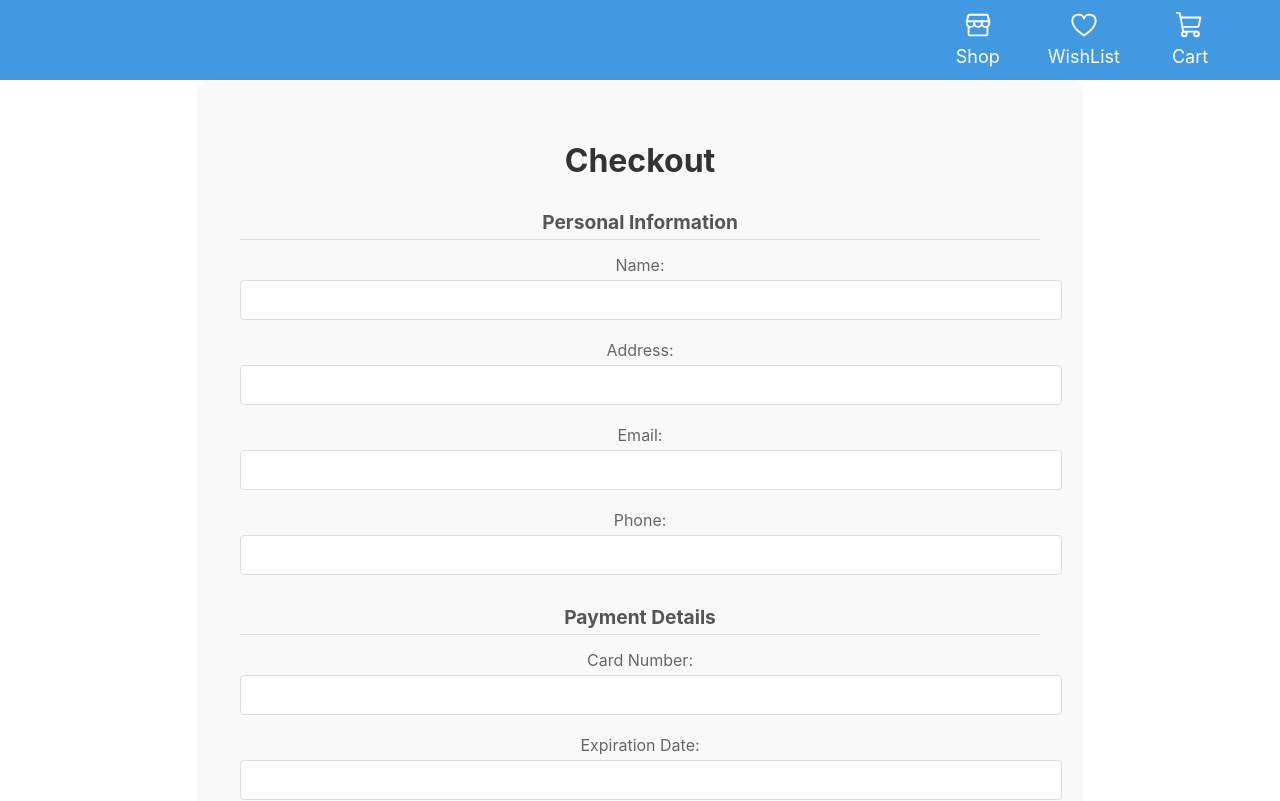
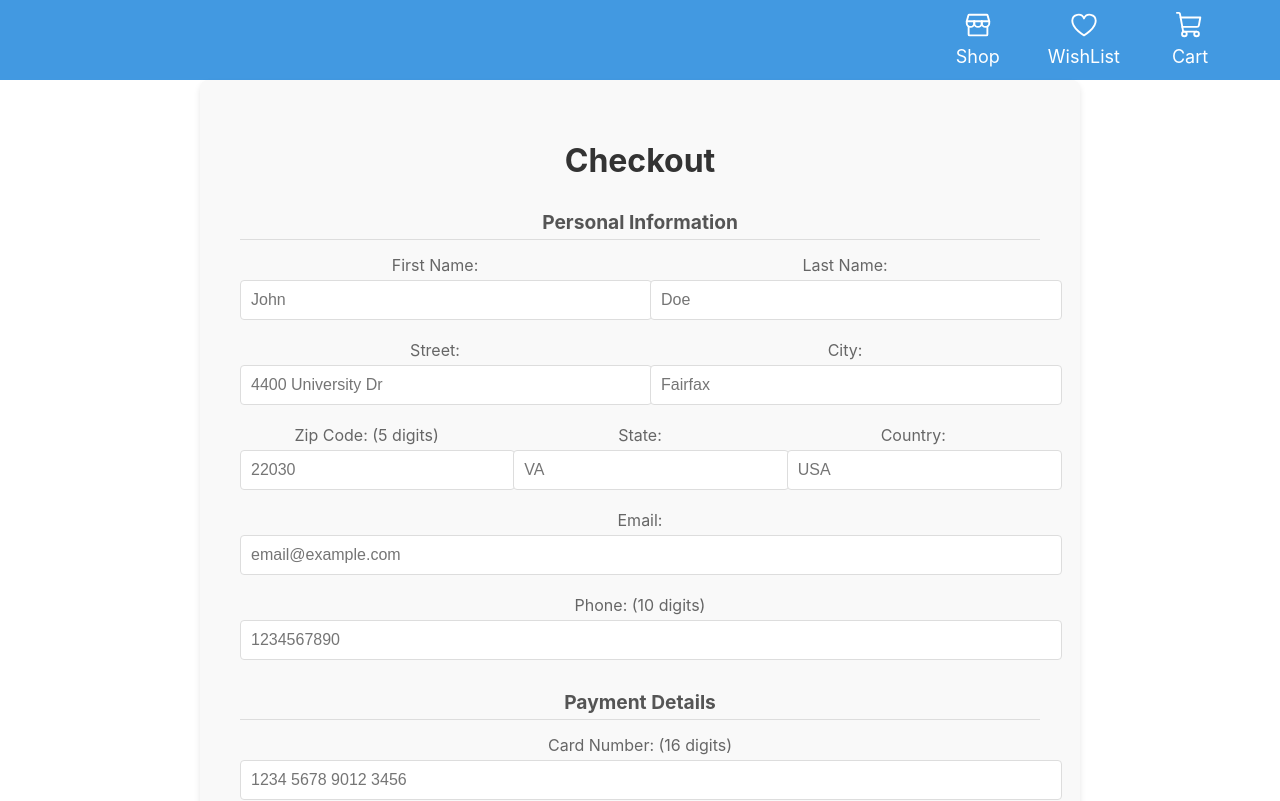
Before and after one commit to PrinceKarma/fad-products-v5, a React (Create React App) app: page /checkout in a window 1280 px wide. Shown: the top 801 px of the page. Built offline with nearby package versions, Linux system fonts and the light colour scheme.

Commit message:
Updated layout and added data validation in checkout page

```diff
--- a/src/pages/checkout/checkout.css
+++ b/src/pages/checkout/checkout.css
@@ -1,4 +1,4 @@
-.checkout-container {
+  .checkout-container {
     max-width: 800px;
     margin: 0 auto;
     padding: 40px;
@@ -25,7 +25,13 @@
     padding-bottom: 5px;
   }
 
+  .form-row {
+    display: flex;
+    gap: 20px;
+  }
+
   .form-group {
+    flex: 1;
     margin-bottom: 20px;
   }
 
--- a/src/pages/checkout/checkout.jsx
+++ b/src/pages/checkout/checkout.jsx
@@ -14,8 +14,13 @@ export const Checkout = () => {
   };
 
   const [formData, setFormData] = useState({
-    name: '',
-    address: '',
+    firstName: '',
+    lastName: '',
+    street: '',
+    city: '',
+    state: '',
+    zip: '',
+    country: '',
     email: '',
     phone: '',
     cardNumber: '',
@@ -27,31 +32,64 @@ export const Checkout = () => {
   const [errors, setErrors] = useState({});
   const [isSubmitted, setIsSubmitted] = useState(false);
 
+  // Format input values
+  const formatValue = (name, value) => {
+    switch (name) {
+      case 'firstName':
+      case 'lastName':
+      case 'city':
+      case 'state':
+      case 'country':
+        return value.replace(/[^a-zA-Z\s]/g, '');
+      case 'zip':
+        return value.replace(/\D/g, '').slice(0, 5);
+      case 'cardNumber':
+        const numbers = value.replace(/\D/g, '');
+        const groups = numbers.match(/.{1,4}/g) || [];
+        return groups.join(' ').substr(0, 19);
+      case 'expirationDate':
+        const expNumbers = value.replace(/\D/g, '');
+        if (expNumbers.length >= 2) {
+          return expNumbers.substr(0, 2) + (expNumbers.length > 2 ? '/' + expNumbers.substr(2, 2) : '');
+        }
+        return expNumbers;
+      case 'cvv':
+        return value.replace(/\D/g, '').substr(0, 3);
+      case 'phone':
+        const phoneNum = value.replace(/\D/g, '').substr(0, 10);
+        return phoneNum;
+      default:
+        return value;
+    }
+  };
+
   const handleInputChange = (e) => {
     const { name, value } = e.target;
-    setFormData({ ...formData, [name]: value });
-  };
+    const formattedValue = formatValue(name, value);
+    setFormData({ ...formData, [name]: formattedValue });
 
-  const calculateTotal = () => {
-    const subtotal = getTotalCartAmount();
-    const shippingCost = SHIPPING_COSTS[formData.shippingSpeed].price;
-    return (subtotal + shippingCost).toFixed(2);
-  };
-
-  const formatPrice = (price) => {
-    return Number(price).toFixed(2);
+    // Clear error when user starts typing
+    if (errors[name]) {
+      setErrors({ ...errors, [name]: '' });
+    }
   };
 
   const validateForm = () => {
     const newErrors = {};
-    if (!formData.name.trim()) newErrors.name = 'Name is required';
-    if (!formData.address.trim()) newErrors.address = 'Address is required';
+    if (!formData.firstName.trim()) newErrors.firstName = 'First name is required';
+    if (!formData.lastName.trim()) newErrors.lastName = 'Last name is required';
+    if (!formData.street.trim()) newErrors.street = 'Street is required';
+    if (!formData.city.trim()) newErrors.city = 'City is required';
+    if (!formData.state.trim()) newErrors.state = 'State is required';
+    if (!formData.zip.trim().match(/^\d{5}$/)) newErrors.zip = 'Please enter a valid 5-digit Zip Code';
+    if (!formData.country.trim()) newErrors.country = 'Country is required';
     if (!formData.email.trim()) newErrors.email = 'Email is required';
-    if (!/^\S+@\S+\.\S+$/.test(formData.email)) newErrors.email = 'Invalid email format';
-    if (!formData.phone.trim()) newErrors.phone = 'Phone number is required';
-    if (!/^\d{16}$/.test(formData.cardNumber)) newErrors.cardNumber = 'Invalid card number';
-    if (!/^\d{2}\/\d{2}$/.test(formData.expirationDate)) newErrors.expirationDate = 'Invalid expiration date';
-    if (!/^\d{3}$/.test(formData.cvv)) newErrors.cvv = 'Invalid CVV';
+    if (!/^\S+@\S+\.\S+$/.test(formData.email)) newErrors.email = 'Please enter a valid email address';
+    if (!formData.phone.trim().match(/^\d{10}$/)) newErrors.phone = 'Please enter a valid 10-digit phone number';
+    if (!formData.phone.replace(/\D/g, '').match(/^\d{10}$/)) newErrors.phone = 'Please enter a valid 10-digit phone number';
+    if (!formData.cardNumber.replace(/\s/g, '').match(/^\d{16}$/)) newErrors.cardNumber = 'Please enter a valid 16-digit card number';
+    if (!formData.expirationDate.match(/^\d{2}\/\d{2}$/)) newErrors.expirationDate = 'Please enter date in MM/YY format';
+    if (!formData.cvv.match(/^\d{3}$/)) newErrors.cvv = 'Please enter a valid 3-digit CVV';
 
     setErrors(newErrors);
     return Object.keys(newErrors).length === 0;
@@ -61,7 +99,7 @@ export const Checkout = () => {
     e.preventDefault();
     if (validateForm()) {
       setIsSubmitted(true);
-      checkout(); // Only call checkout here, after form submission
+      checkout();
       setTimeout(() => {
         navigate('/');
       }, 3000);
@@ -83,27 +121,95 @@ export const Checkout = () => {
       <form onSubmit={handleSubmit}>
         <div className="form-section">
           <h2>Personal Information</h2>
+          <div className="form-row">
             <div className="form-group">
-            <label htmlFor="name">Name:</label>
+              <label htmlFor="firstName">First Name:</label>
               <input
                 type="text"
-              id="name"
-              name="name"
-              value={formData.name}
+                id="firstName"
+                name="firstName"
+                value={formData.firstName}
                 onChange={handleInputChange}
+                placeholder="John"
               />
-            {errors.name && <span className="error">{errors.name}</span>}
+              {errors.firstName && <span className="error">{errors.firstName}</span>}
             </div>
             <div className="form-group">
-            <label htmlFor="address">Address:</label>
+              <label htmlFor="lastName">Last Name:</label>
               <input
                 type="text"
-              id="address"
-              name="address"
-              value={formData.address}
+                id="lastName"
+                name="lastName"
+                value={formData.lastName}
                 onChange={handleInputChange}
+                placeholder="Doe"
               />
-            {errors.address && <span className="error">{errors.address}</span>}
+              {errors.lastName && <span className="error">{errors.lastName}</span>}
+            </div>
+          </div>
+          <div className="form-row">
+            <div className="form-group">
+              <label htmlFor="street">Street:</label>
+              <input
+                type="text"
+                id="street"
+                name="street"
+                value={formData.street}
+                onChange={handleInputChange}
+                placeholder="4400 University Dr"
+              />
+              {errors.street && <span className="error">{errors.street}</span>}
+            </div>
+            <div className="form-group">
+              <label htmlFor="city">City:</label>
+              <input
+                type="text"
+                id="city"
+                name="city"
+                value={formData.city}
+                onChange={handleInputChange}
+                placeholder="Fairfax"
+              />
+              {errors.city && <span className="error">{errors.city}</span>}
+            </div>
+          </div>
+          <div className="form-row">
+            <div className="form-group">
+            <label htmlFor="zip">Zip Code: <span className="text-sm text-gray-500">(5 digits)</span></label>
+              <input
+                type="text"
+                id="zip"
+                name="zip"
+                value={formData.zip}
+                onChange={handleInputChange}
+                placeholder="22030"
+              />
+              {errors.zip && <span className="error">{errors.zip}</span>}
+            </div>
+            <div className="form-group">
+              <label htmlFor="state">State:</label>
+              <input
+                type="text"
+                id="state"
+                name="state"
+                value={formData.state}
+                onChange={handleInputChange}
+                placeholder="VA"
+              />
+              {errors.state && <span className="error">{errors.state}</span>}
+            </div>
+            <div className="form-group">
+              <label htmlFor="country">Country:</label>
+              <input
+                type="text"
+                id="country"
+                name="country"
+                value={formData.country}
+                onChange={handleInputChange}
+                placeholder="USA"
+              />
+              {errors.country && <span className="error">{errors.country}</span>}
+            </div>
           </div>
           <div className="form-group">
             <label htmlFor="email">Email:</label>
@@ -113,17 +219,19 @@ export const Checkout = () => {
               name="email"
               value={formData.email}
               onChange={handleInputChange}
+              placeholder="email@example.com"
             />
             {errors.email && <span className="error">{errors.email}</span>}
           </div>
           <div className="form-group">
-            <label htmlFor="phone">Phone:</label>
+            <label htmlFor="phone">Phone: <span className="text-sm text-gray-500">(10 digits)</span></label>
             <input
               type="tel"
               id="phone"
               name="phone"
               value={formData.phone}
               onChange={handleInputChange}
+              placeholder="1234567890"
             />
             {errors.phone && <span className="error">{errors.phone}</span>}
           </div>
@@ -132,40 +240,42 @@ export const Checkout = () => {
         <div className="form-section">
           <h2>Payment Details</h2>
           <div className="form-group">
-            <label htmlFor="cardNumber">Card Number:</label>
+            <label htmlFor="cardNumber">Card Number: <span className="text-sm text-gray-500">(16 digits)</span></label>
             <input
               type="text"
               id="cardNumber"
               name="cardNumber"
               value={formData.cardNumber}
               onChange={handleInputChange}
-              maxLength="16"
+              placeholder="1234 5678 9012 3456"
             />
             {errors.cardNumber && <span className="error">{errors.cardNumber}</span>}
           </div>
+          <div className="form-row">
             <div className="form-group">
-            <label htmlFor="expirationDate">Expiration Date:</label>
+              <label htmlFor="expirationDate">Expiration Date: <span className="text-sm text-gray-500">(MM/YY)</span></label>
               <input
                 type="text"
                 id="expirationDate"
                 name="expirationDate"
                 value={formData.expirationDate}
                 onChange={handleInputChange}
-              maxLength="5"
+                placeholder="05/28"
               />
               {errors.expirationDate && <span className="error">{errors.expirationDate}</span>}
             </div>
             <div className="form-group">
-            <label htmlFor="cvv">CVV:</label>
+              <label htmlFor="cvv">CVV: <span className="text-sm text-gray-500">(3 digits)</span></label>
               <input
                 type="text"
                 id="cvv"
                 name="cvv"
                 value={formData.cvv}
                 onChange={handleInputChange}
-              maxLength="3"
+                placeholder="123"
               />
               {errors.cvv && <span className="error">{errors.cvv}</span>}
+            </div>
           </div>
         </div>
 
@@ -181,25 +291,27 @@ export const Checkout = () => {
             >
               {Object.entries(SHIPPING_COSTS).map(([value, { label, price }]) => (
                 <option key={value} value={value}>
-                  {label} - ${formatPrice(price)}
+                  {label} - ${price.toFixed(2)}
                 </option>
               ))}
             </select>
           </div>
         </div>
+
         <div className="order-total">
           <div className="order-summary">
             <div className="subtotal">
               <span>Subtotal:</span>
-              <span>${formatPrice(getTotalCartAmount())}</span>
+              <span>${getTotalCartAmount().toFixed(2)}</span>
             </div>
             <div className="shipping-cost">
               <span>Shipping:</span>
-              <span>${formatPrice(SHIPPING_COSTS[formData.shippingSpeed].price)}</span>
+              <span>${SHIPPING_COSTS[formData.shippingSpeed].price.toFixed(2)}</span>
             </div>
-            <h2>Order Total: ${calculateTotal()}</h2>
+            <h2>Order Total: ${(getTotalCartAmount() + SHIPPING_COSTS[formData.shippingSpeed].price).toFixed(2)}</h2>
           </div>
         </div>
+
         <div className="button-container">
           <button type="submit" className="complete-purchase">Complete Purchase</button>
         </div>
```
Lines whose indentation alone changed are shown as unchanged.
